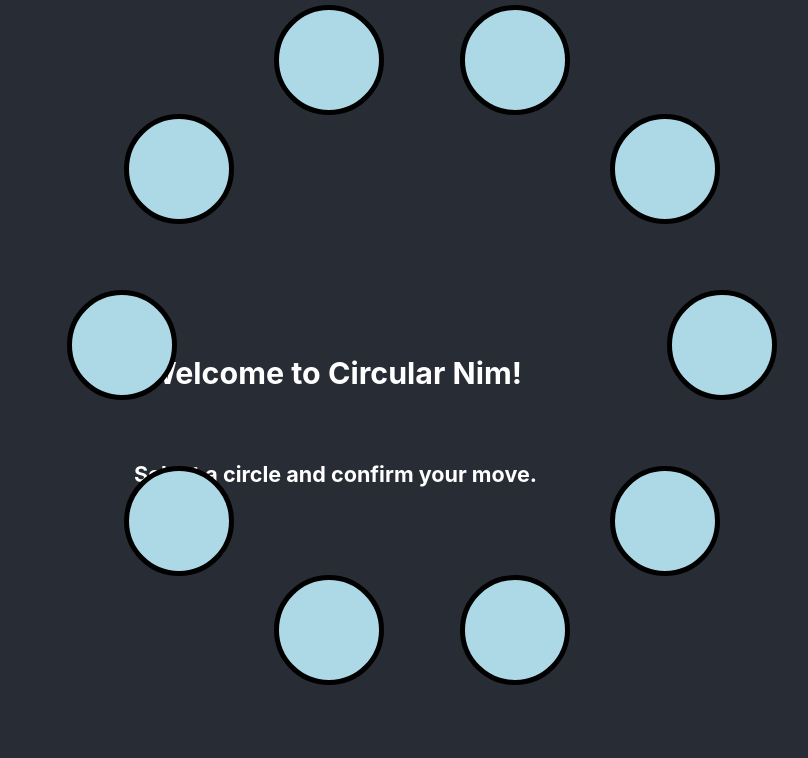
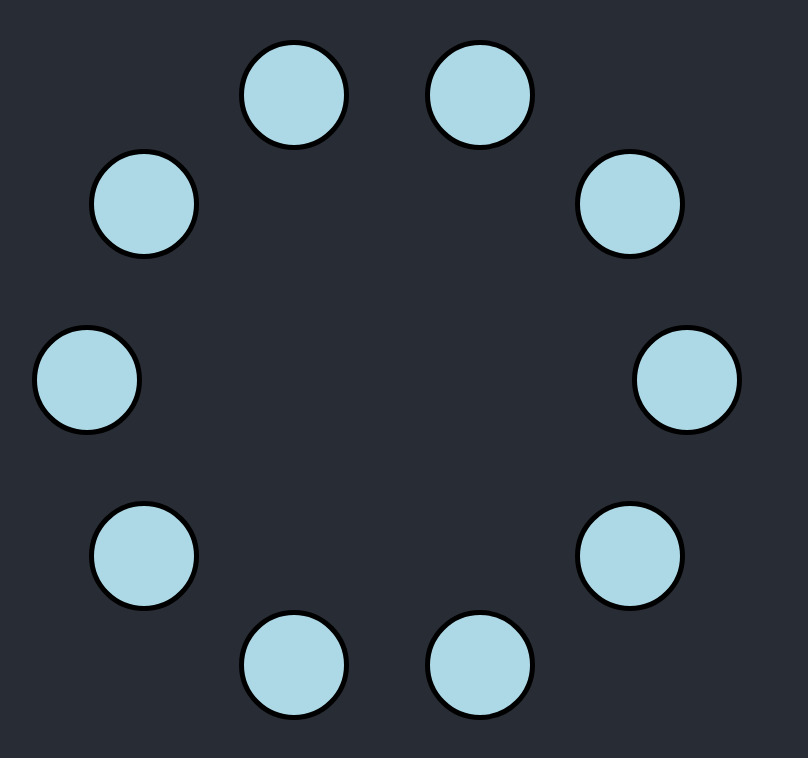
Before and after one commit to JosephCalebAnderson/circular-nim, a React (Create React App) app: page / in a window 1280 px wide. Shown: the top 758 px of the page, without its empty margins (273-1081 px from the left). Built offline with nearby package versions, Linux system fonts and the light colour scheme.

Commit message:
Create the circle based on size + testing.

```diff
--- a/src/App.css
+++ b/src/App.css
@@ -33,6 +33,14 @@
   padding: 50px 50px;
 }
 
+.selectedSeat {
+  background-color: green;
+}
+
+.takenSeat {
+  background-color: black;
+}
+
 .App-link {
   color: #61dafb;
 }
--- a/src/App.js
+++ b/src/App.js
@@ -1,26 +1,56 @@
 import logo from './logo.svg';
 import './App.css';
-
-function log() {
-  console.log('Clicked');
-}
+import React, { useEffect, useState } from 'react';
 
 function App() {
+  const [selectedStones, setSelectedSeats] = useState([]);
+  const [removedStones, setRemovedStones] = useState([]);
+  const [numStonesSelected, setNumSeatsSelected] = useState(0);
+
+  const stoneElements = [];
+  const size = 10;
+
+  for (let stoneNum = 1; stoneNum <= size; stoneNum++) {
+    const stoneId = `${stoneNum}`;
+    const isStoneSelected = selectedStones.includes(stoneId);
+    const isStoneAvailable = !removedStones.includes(stoneId);
+
+
+    stoneElements.push(
+      <btn
+        style = {{ position: 'absolute', top: window.innerHeight/2 + 300 * Math.sin(stoneNum*2*Math.PI/size) - 75, right: window.innerWidth/2 + 300 * Math.cos(stoneNum*2*Math.PI/size) - 75}}
+        className={`stone ${isStoneAvailable ? (isStoneSelected ? 'selectedStone' : '') : 'takenStone'}`}
+        key={stoneId}
+        onClick={() => handleStoneClick(stoneId)}
+      ></btn>
+    );
+
+  }
+
+  const handleStoneClick = (stoneId) => {
+    const isSelected = selectedStones.includes(stoneId);
+    const isAvailable = !removedStones.includes(stoneId);
+
+    if (!isSelected && isAvailable && numStonesSelected < 2) {
+      setSelectedSeats([...selectedStones, stoneId]);
+      setNumSeatsSelected(numStonesSelected + 1);
+    } else if (isSelected) {
+      const updatedSeats = selectedStones.filter((seat) => seat !== stoneId);
+      setSelectedSeats(updatedSeats);
+      setNumSeatsSelected(numStonesSelected - 1);
+    }
+  };
+
+  function log() {
+    console.log("Clicked");
+  }
+
   return (
     <div className="App">
       <header className="App-header">
-        <h3 style={{ position: 'absolute', top: window.innerHeight/2 - 75, right: window.innerWidth/2 - 155 }}> Welcome to Circular Nim!</h3>
-        <h5 style={{ position: 'absolute', top: window.innerHeight/2 + 25, right: window.innerWidth/2 - 170 }}> Select a circle and confirm your move.</h5>
-        <btn className="stone" style={{ position: 'absolute', bottom: window.innerHeight/2 + 300 * Math.sin(1*2*Math.PI/10), left: window.innerWidth/2 + 300 * Math.cos(1*2*Math.PI/10)}}></btn>
-        <btn className="stone" style={{ position: 'absolute', bottom: window.innerHeight/2 + 300 * Math.sin(2*2*Math.PI/10), left: window.innerWidth/2 + 300 * Math.cos(2*2*Math.PI/10)}}></btn>
-        <btn className="stone" style={{ position: 'absolute', bottom: window.innerHeight/2 + 300 * Math.sin(3*2*Math.PI/10), left: window.innerWidth/2 + 300 * Math.cos(3*2*Math.PI/10)}}></btn>
-        <btn className="stone" style={{ position: 'absolute', bottom: window.innerHeight/2 + 300 * Math.sin(4*2*Math.PI/10), left: window.innerWidth/2 + 300 * Math.cos(4*2*Math.PI/10)}}></btn>
-        <btn className="stone" style={{ position: 'absolute', bottom: window.innerHeight/2 + 300 * Math.sin(5*2*Math.PI/10), left: window.innerWidth/2 + 300 * Math.cos(5*2*Math.PI/10)}}></btn>
-        <btn className="stone" style={{ position: 'absolute', bottom: window.innerHeight/2 + 300 * Math.sin(6*2*Math.PI/10), left: window.innerWidth/2 + 300 * Math.cos(6*2*Math.PI/10)}}></btn>
-        <btn className="stone" style={{ position: 'absolute', bottom: window.innerHeight/2 + 300 * Math.sin(7*2*Math.PI/10), left: window.innerWidth/2 + 300 * Math.cos(7*2*Math.PI/10)}}></btn>
-        <btn className="stone" style={{ position: 'absolute', bottom: window.innerHeight/2 + 300 * Math.sin(8*2*Math.PI/10), left: window.innerWidth/2 + 300 * Math.cos(8*2*Math.PI/10)}}></btn>
-        <btn className="stone" style={{ position: 'absolute', bottom: window.innerHeight/2 + 300 * Math.sin(9*2*Math.PI/10), left: window.innerWidth/2 + 300 * Math.cos(9*2*Math.PI/10)}}></btn>
-        <btn className="stone" style={{ position: 'absolute', bottom: window.innerHeight/2 + 300 * Math.sin(10*2*Math.PI/10), left: window.innerWidth/2 + 300 * Math.cos(10*2*Math.PI/10)}} onClick = {() => log()} ></btn>
+        <div className="stones">
+          {stoneElements}
+        </div>
       </header>
     </div>
   );
```
